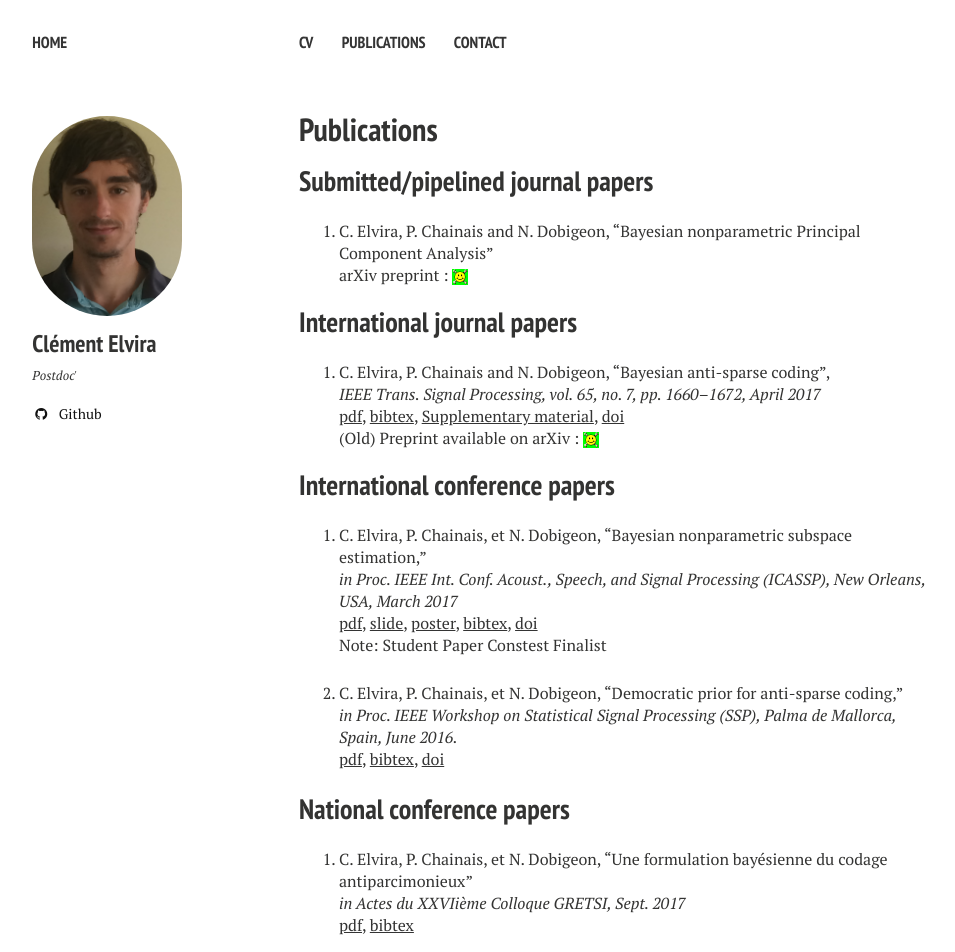
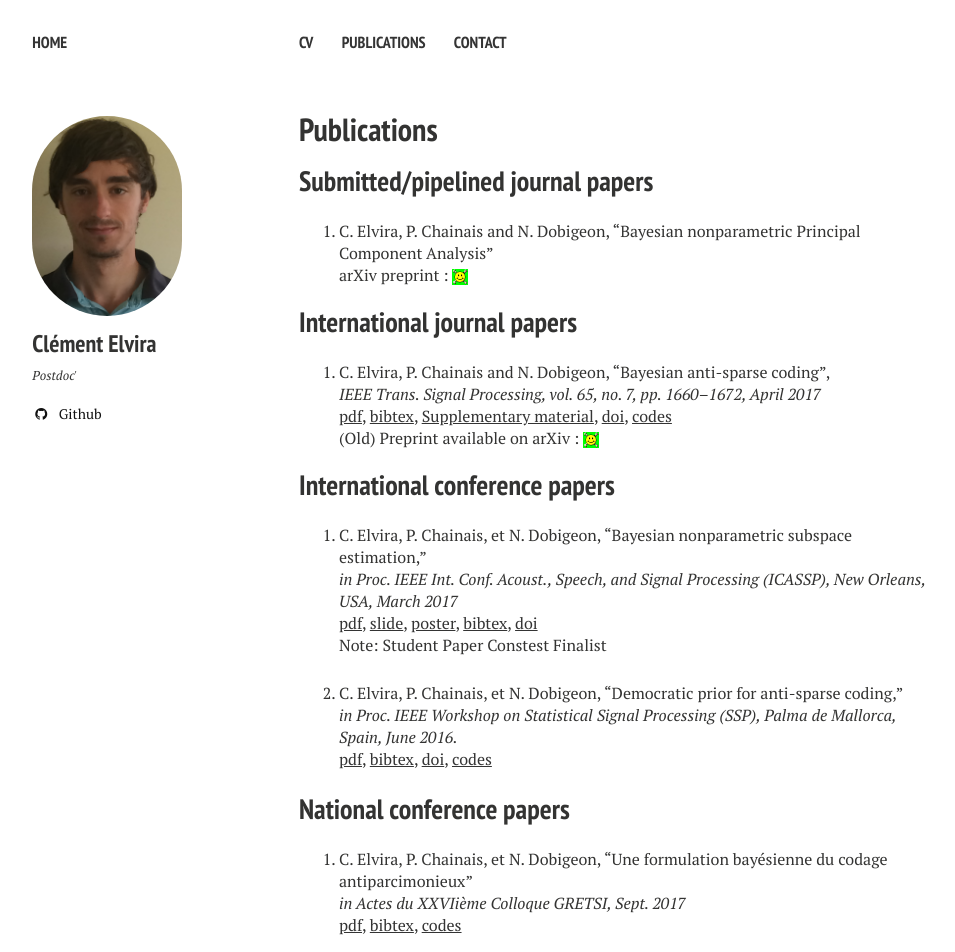
Before and after one commit to c-elvira/c-elvira.github.io-old, a Jekyll site: the page built from publication/index.md, in a window 1280 px wide. Shown: the top 952 px of the page, without its empty margins (21-976 px from the left). Built offline with Jekyll 4.4.1, drawn with Linux system fonts in a browser that asks for light colours; nearby versions of some CDN libraries.

Commit message:
Adding codes

```diff
--- a/publication/index.md
+++ b/publication/index.md
@@ -15,7 +15,7 @@ arXiv preprint : [![arXiv](../images/logo/arxiv_icon.png)](https://arxiv.org/abs
 
 1. C. Elvira, P. Chainais and N. Dobigeon, "Bayesian anti-sparse coding", <br/>
 *IEEE Trans. Signal Processing, vol. 65, no. 7, pp. 1660--1672, April 2017* <br/>
-[pdf](../pdf/elvira2017_TSP.pdf),    [bibtex](../bibtex/elvira2017_TSP.md),    [Supplementary material](../pdf/elvira2017_TSP_supp_mat.pdf),     [doi](https://doi.org/10.1109/TSP.2016.2645543)<br/>
+[pdf](../pdf/elvira2017_TSP.pdf),    [bibtex](../bibtex/elvira2017_TSP.md),    [Supplementary material](../pdf/elvira2017_TSP_supp_mat.pdf),     [doi](https://doi.org/10.1109/TSP.2016.2645543), [codes](https://github.com/c-elvira/bayesian_antisparse_algorithm)<br/>
 (Old) Preprint available on arXiv : [![arXiv](../images/logo/arxiv_icon.png)](http://arxiv.org/abs/1512.06086)<br/>
 
 ## International conference papers
@@ -27,13 +27,13 @@ Note: Student Paper Constest Finalist
 
 2. C. Elvira, P. Chainais, et N. Dobigeon, "Democratic prior for anti-sparse coding,"<br/>
 *in Proc. IEEE Workshop on Statistical Signal Processing (SSP), Palma de Mallorca, Spain, June 2016.*<br/>
-[pdf](../pdf/elvira2016ssp.pdf), [bibtex](../bibtex/elvira2016ssp.md),  [doi](https://doi.org/10.1109/SSP.2016.7551813)
+[pdf](../pdf/elvira2016ssp.pdf), [bibtex](../bibtex/elvira2016ssp.md),  [doi](https://doi.org/10.1109/SSP.2016.7551813), [codes](https://github.com/c-elvira/bayesian_antisparse_algorithm)
 
 ## National conference papers
 
 1. C. Elvira, P. Chainais, et N. Dobigeon, "Une formulation bayésienne du codage antiparcimonieux" <br/>
 *in Actes du XXVIième Colloque GRETSI, Sept. 2017* <br/>
-[pdf](../pdf/elvira2017gretsi.pdf), [bibtex](../bibtex/elvira2017gretsi.md) <br/>
+[pdf](../pdf/elvira2017gretsi.pdf), [bibtex](../bibtex/elvira2017gretsi.md), [codes](https://github.com/c-elvira/bayesian_antisparse_algorithm) <br/>
 
 ## Thesis
 
```
